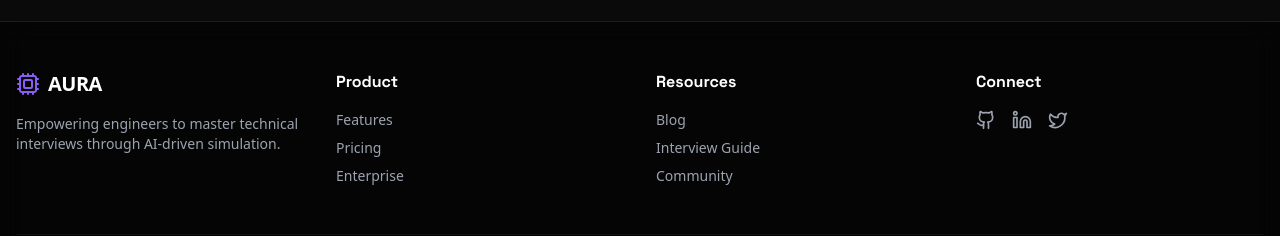
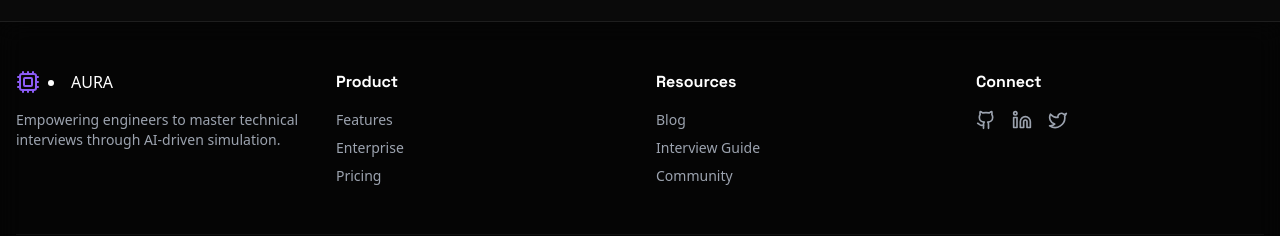
Before and after one commit to Nithaesh/aura, a React (Vite) app: page /blog in a window 1280 px wide. Shown: the part 992-1228 px from the top of the page. Built offline with nearby package versions, Linux system fonts and the light colour scheme.

Commit message:
Refactor Footer component for navigation
Updated footer navigation to use useNavigate for routing.

```diff
--- a/src/components/Footer.jsx
+++ b/src/components/Footer.jsx
@@ -1,7 +1,9 @@
-import React from 'react';
 import { Github, Linkedin, Twitter, Cpu } from 'lucide-react';
+import { useNavigate } from 'react-router-dom';
 
 const Footer = () => {
+  const navigate = useNavigate();
+
   return (
     <footer className="border-t border-white/10 bg-black/50 backdrop-blur-md mt-20">
       <div className="max-w-7xl mx-auto px-4 py-12">
@@ -9,7 +11,7 @@ const Footer = () => {
           <div className="col-span-1 md:col-span-1">
             <div className="flex items-center gap-2 mb-4">
                <Cpu className="text-violet-500" />
-               <span className="font-bold text-xl tracking-tight">AURA</span>
+               <li onClick={() => navigate('/')}>AURA</li>
             </div>
             <p className="text-gray-400 text-sm">
               Empowering engineers to master technical interviews through AI-driven simulation.
@@ -19,18 +21,30 @@ const Footer = () => {
           <div>
             <h4 className="font-bold mb-4">Product</h4>
             <ul className="space-y-2 text-sm text-gray-400">
-              <li className="hover:text-cyan-400 cursor-pointer">Features</li>
-              <li className="hover:text-cyan-400 cursor-pointer">Pricing</li>
-              <li className="hover:text-cyan-400 cursor-pointer">Enterprise</li>
+              <li className="hover:text-cyan-400 cursor-pointer" onClick={() => navigate('/features')}>
+                Features
+              </li><li className="hover:text-cyan-400 cursor-pointer" onClick={() => navigate('/enterprise')}>
+                Enterprise
+              </li><li className="hover:text-cyan-400 cursor-pointer" onClick={() => navigate('/pricing')}>
+                Pricing
+              </li>
             </ul>
           </div>
 
           <div>
             <h4 className="font-bold mb-4">Resources</h4>
             <ul className="space-y-2 text-sm text-gray-400">
-              <li className="hover:text-cyan-400 cursor-pointer">Blog</li>
-              <li className="hover:text-cyan-400 cursor-pointer">Interview Guide</li>
-              <li className="hover:text-cyan-400 cursor-pointer">Community</li>
+              {/* FIX: Changed '/Blog' to lowercase '/blog' to match App.jsx */}
+              <li className="hover:text-cyan-400 cursor-pointer" onClick={() => navigate('/blog')}>
+                Blog
+              </li>
+              {/* FIX: Changed '/Guide' to lowercase '/guide' to match App.jsx */}
+              <li className="hover:text-cyan-400 cursor-pointer" onClick={() => navigate('/guidelines')}>
+                Interview Guide
+              </li>
+              <li className="hover:text-cyan-400 cursor-pointer" onClick={() => navigate('/community')}>
+                Community
+                </li>
             </ul>
           </div>
 
```
